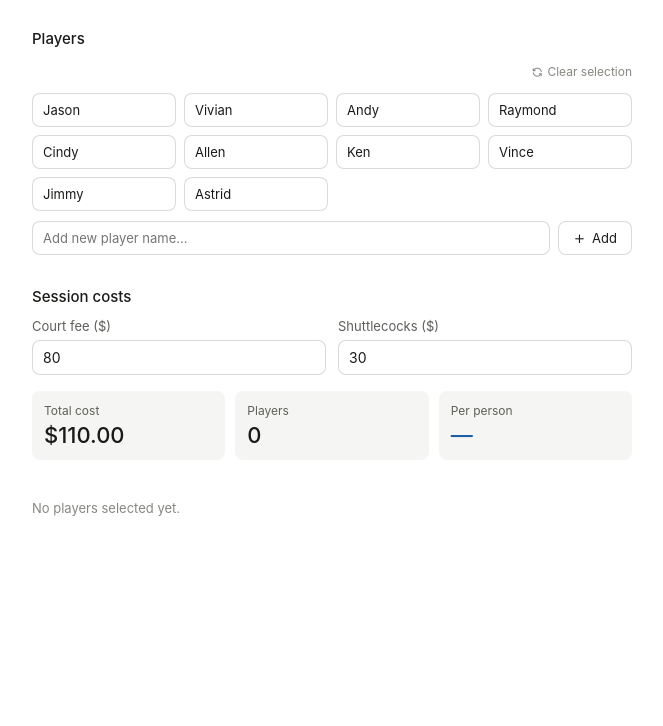
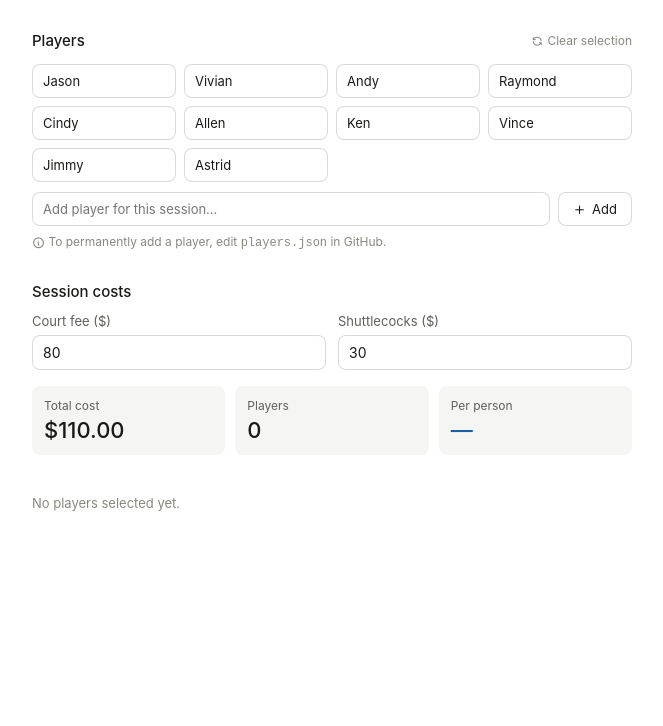
Before and after one commit to allenlu1/Badminton-cost-calculator, a plain HTML site: page index.html in a window 1280 px wide. Shown: the part 74-800 px from the top of the page, without its empty margins (308-971 px from the left). Drawn offline with Linux system fonts and the light colour scheme.

Commit message:
Add files via upload
v1.1

```diff
--- a/index.html
+++ b/index.html
@@ -138,32 +138,42 @@
 
     .empty { font-size: 13px; color: var(--text-tertiary); padding: 0.5rem 0; }
 
-    .reset-row { display: flex; justify-content: flex-end; margin-bottom: 10px; }
+    .top-row { display: flex; align-items: center; justify-content: space-between; margin-bottom: 12px; }
+    .top-row h2 { margin-bottom: 0; }
     .reset-btn {
       background: none; border: none; color: var(--text-tertiary);
       font-size: 12px; cursor: pointer; font-family: var(--font);
       display: flex; align-items: center; gap: 4px; padding: 4px 0;
     }
     .reset-btn:hover { color: var(--text-secondary); }
+
+    .loading { font-size: 13px; color: var(--text-tertiary); padding: 1rem 0; }
+    .error { font-size: 13px; color: #a32d2d; padding: 0.5rem 0; }
   </style>
 </head>
 <body>
 <div class="app">
   <header>
-    <h1><i class="ti ti-racket" aria-hidden="true"></i> Badminton cost calculator</h1>
+    <h1><i class="ti ti-feather" aria-hidden="true"></i> Badminton cost calculator</h1>
     <p>Select who attended, enter costs, and split the bill.</p>
   </header>
 
   <div class="section">
-    <h2>Players</h2>
-    <div class="reset-row">
+    <div class="top-row">
+      <h2>Players</h2>
       <button class="reset-btn" onclick="resetAll()"><i class="ti ti-refresh" aria-hidden="true"></i> Clear selection</button>
     </div>
-    <div class="player-grid" id="playerGrid"></div>
+    <div class="player-grid" id="playerGrid">
+      <p class="loading">Loading players…</p>
+    </div>
     <div class="add-row">
-      <input type="text" id="newPlayerInput" placeholder="Add new player name…" maxlength="30" />
+      <input type="text" id="newPlayerInput" placeholder="Add player for this session…" maxlength="30" />
       <button onclick="addPlayer()"><i class="ti ti-plus" aria-hidden="true"></i> Add</button>
     </div>
+    <p style="font-size:12px; color:var(--text-tertiary); margin-top:8px;">
+      <i class="ti ti-info-circle" style="font-size:13px; vertical-align:-2px;" aria-hidden="true"></i>
+      To permanently add a player, edit <code>players.json</code> in GitHub.
+    </p>
   </div>
 
   <div class="section">
@@ -204,12 +214,24 @@
       <i class="ti ti-copy" aria-hidden="true"></i> Copy payment message
     </button>
   </div>
-  <p class="empty" id="emptyMsg">No players selected yet.</p>
+  <p class="empty" id="emptyMsg" style="display:none;">No players selected yet.</p>
 </div>
 
 <script>
-  const DEFAULT_PLAYERS = ["Jason","Vivian","Andy","Raymond","Cindy","Allen","Ken","Vince","Jimmy","Astrid"];
-  let players = DEFAULT_PLAYERS.map(n => ({ name: n, selected: false, guests: 0 }));
+  let players = [];
+
+  async function loadPlayers() {
+    const grid = document.getElementById('playerGrid');
+    try {
+      const res = await fetch('players.json?v=' + Date.now());
+      if (!res.ok) throw new Error('Failed to load');
+      const names = await res.json();
+      players = names.map(n => ({ name: n, selected: false, guests: 0 }));
+      renderPlayers();
+    } catch (e) {
+      grid.innerHTML = '<p class="error"><i class="ti ti-alert-circle"></i> Could not load players.json</p>';
+    }
+  }
 
   function renderPlayers() {
     const grid = document.getElementById('playerGrid');
@@ -345,7 +367,7 @@
     });
   }
 
-  renderPlayers();
+  loadPlayers();
 </script>
 </body>
 </html>
--- /dev/null
+++ b/players.json
@@ -0,0 +1 @@
+["Jason", "Vivian", "Andy", "Raymond", "Cindy", "Allen", "Ken", "Vince", "Jimmy", "Astrid"]
```
